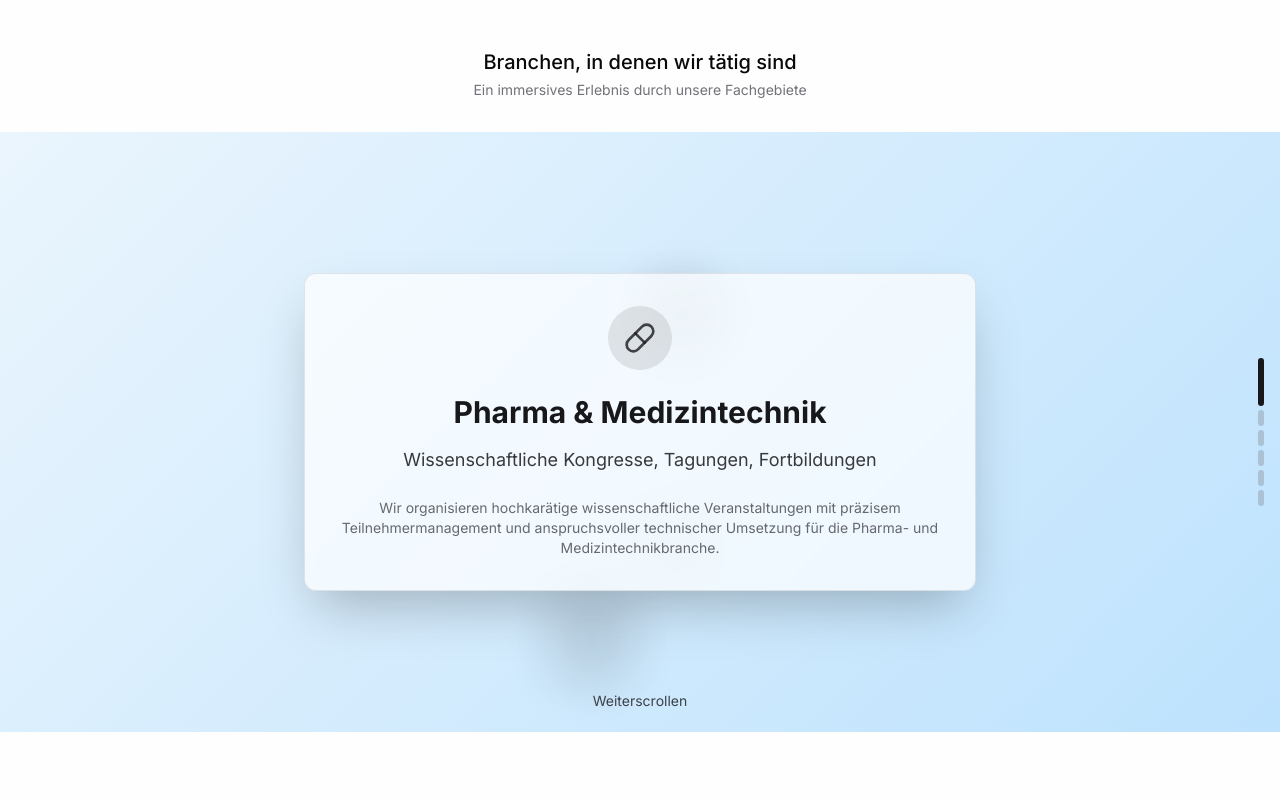
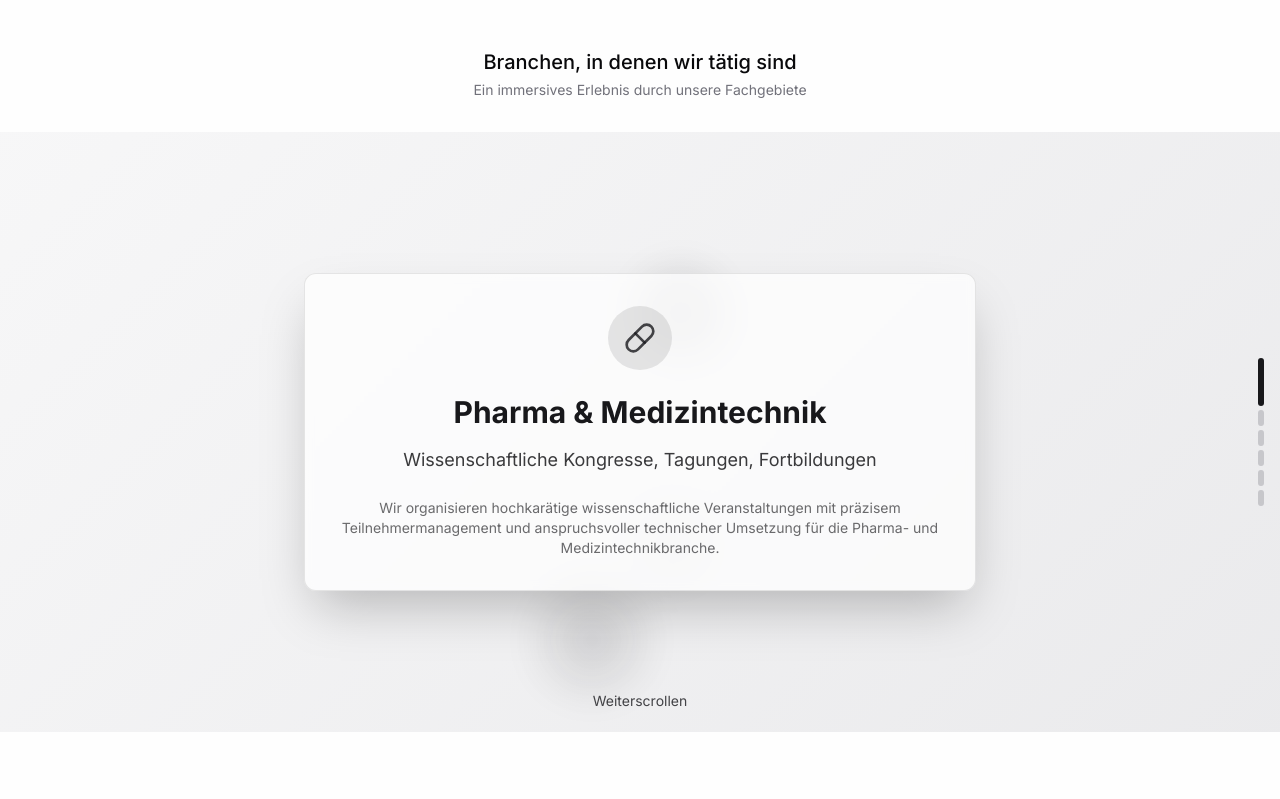
Before and after one commit to ooliv-agentur/mecovent, a React (Vite) app: page / in a window 1280 px wide. Shown: the part 3221-4020 px from the top of the page. Built offline with nearby package versions, Linux system fonts and the light colour scheme.

Commit message:
Use gray background for slides
The slides in the carousel now use a gray background instead of colored backgrounds. Different shades of gray may be used.

```diff
--- a/src/components/projects/IndustriesCarousel.tsx
+++ b/src/components/projects/IndustriesCarousel.tsx
@@ -133,16 +133,17 @@ const IndustriesCarousel = ({
 };
 
 const getIndustryGradient = (index: number): string => {
-  const gradients = [
-    'linear-gradient(135deg, rgba(232, 244, 253, 0.9) 0%, rgba(182, 223, 253, 0.9) 100%)',
-    'linear-gradient(135deg, rgba(247, 245, 232, 0.9) 0%, rgba(240, 219, 183, 0.9) 100%)',
-    'linear-gradient(135deg, rgba(236, 248, 245, 0.9) 0%, rgba(214, 233, 226, 0.9) 100%)',
-    'linear-gradient(135deg, rgba(232, 232, 242, 0.9) 0%, rgba(204, 204, 223, 0.9) 100%)',
-    'linear-gradient(135deg, rgba(238, 245, 255, 0.9) 0%, rgba(202, 219, 245, 0.9) 100%)',
-    'linear-gradient(135deg, rgba(255, 248, 230, 0.9) 0%, rgba(253, 226, 184, 0.9) 100%)',
+  // Using different shades of gray instead of colorful gradients
+  const grayGradients = [
+    'linear-gradient(135deg, rgba(246, 246, 247, 0.9) 0%, rgba(232, 232, 234, 0.9) 100%)', // Lightest gray
+    'linear-gradient(135deg, rgba(242, 242, 242, 0.9) 0%, rgba(227, 227, 227, 0.9) 100%)',
+    'linear-gradient(135deg, rgba(238, 238, 238, 0.9) 0%, rgba(222, 222, 222, 0.9) 100%)',
+    'linear-gradient(135deg, rgba(235, 235, 237, 0.9) 0%, rgba(218, 218, 220, 0.9) 100%)',
+    'linear-gradient(135deg, rgba(240, 240, 242, 0.9) 0%, rgba(224, 224, 226, 0.9) 100%)',
+    'linear-gradient(135deg, rgba(244, 244, 246, 0.9) 0%, rgba(229, 229, 231, 0.9) 100%)' // Darkest gray
   ];
 
-  return gradients[index % gradients.length];
+  return grayGradients[index % grayGradients.length];
 };
 
 const getIndustryIcon = (index: number) => {
```
